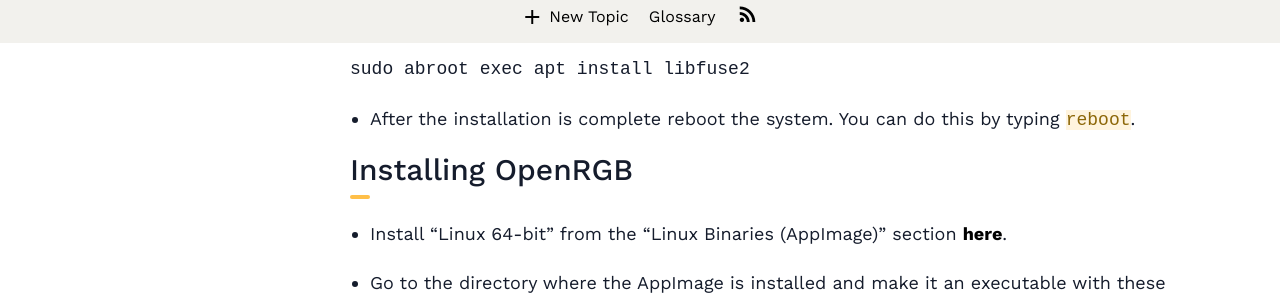
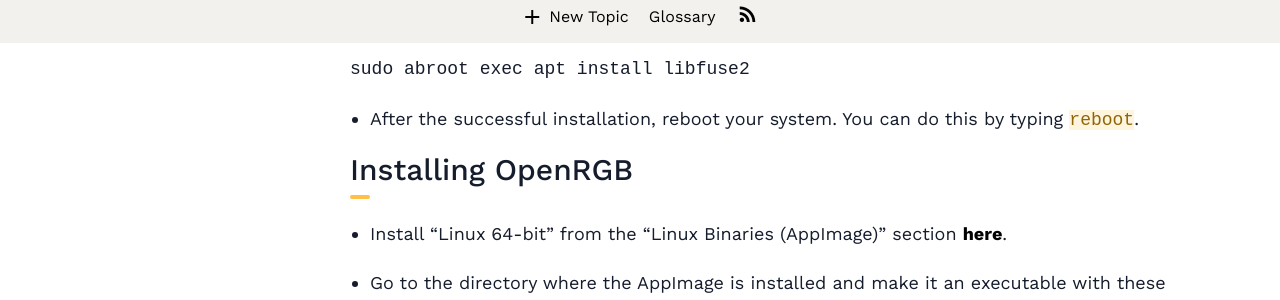
Before and after one commit to Vanilla-OS/handbook, a Jekyll site: the page built from _posts/2023-01-24-install-openrgb.md, in a window 1280 px wide. Shown: the part 857-1157 px from the top of the page. Built offline with Jekyll 4.4.1, drawn with Linux system fonts in a browser that asks for light colours; nearby versions of some CDN libraries; a style sheet for code colours, icons or effects is not loaded.

Commit message:
Improvement
Co-authored-by: K.B.Dharun Krishna <kbdharunkrishna@gmail.com>

````diff
--- a/_posts/2023-01-24-install-openrgb.md
+++ b/_posts/2023-01-24-install-openrgb.md
@@ -36,7 +36,7 @@
 sudo abroot exec apt install libfuse2
 ```
 
-- After the installation is complete reboot the system. You can do this by typing `reboot`.
+- After the successful installation, reboot your system. You can do this by typing `reboot`.
 
 ### Installing OpenRGB
 
````
